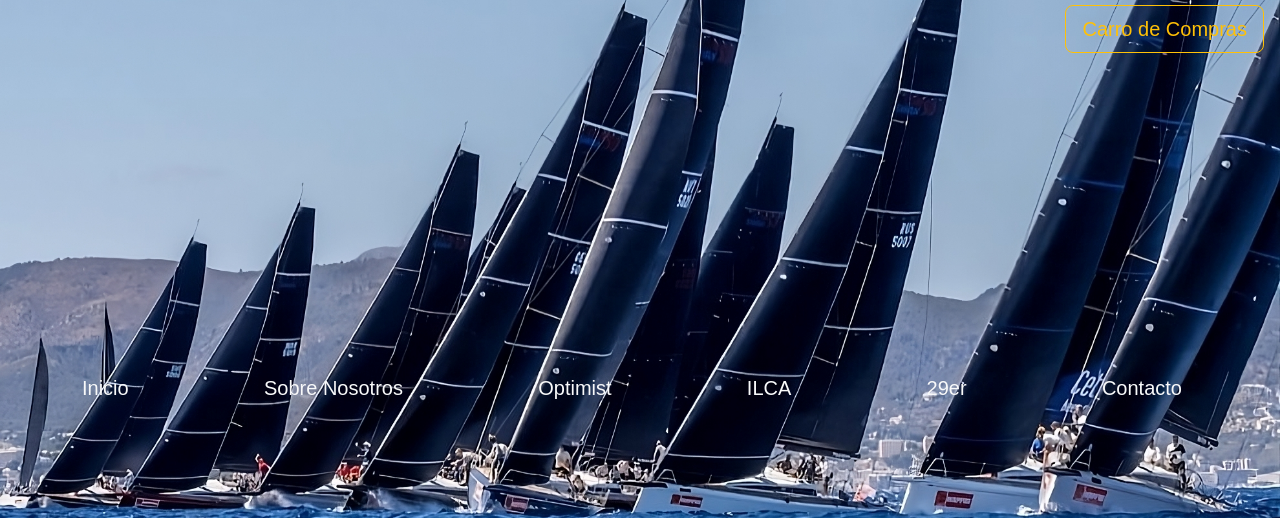
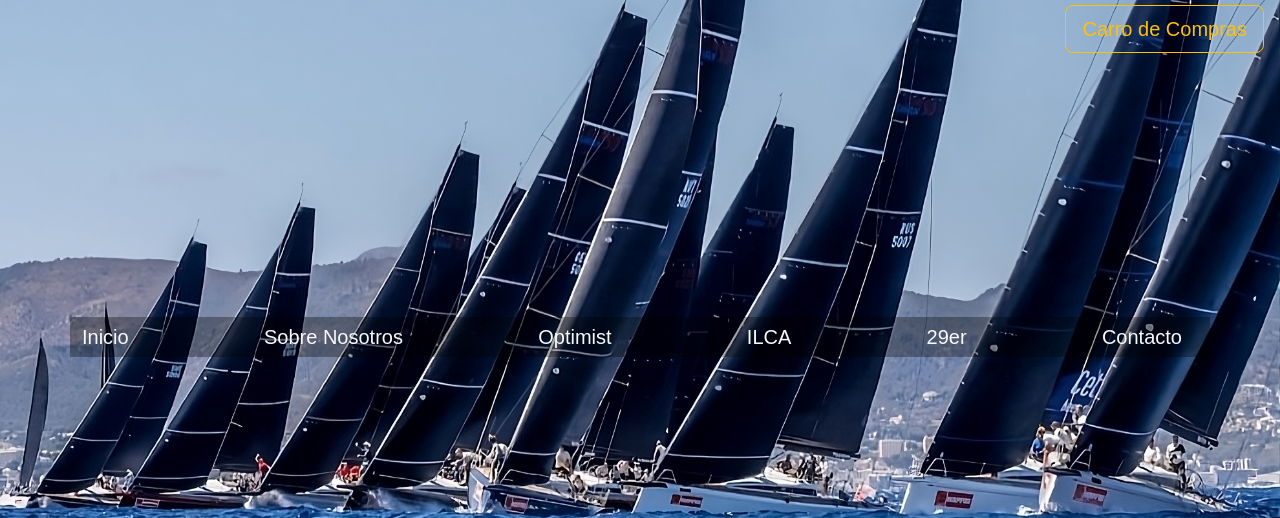
Before and after one commit to Andres173913/pre-entrega-2, a plain HTML site: page index.html in a window 1280 px wide. Shown: the part 212-730 px from the top of the page. Drawn offline with nearby package versions, Linux system fonts and the light colour scheme; a web font is replaced by a local one.

Commit message:
segundo commit

```diff
--- a/estilo.css
+++ b/estilo.css
@@ -216,7 +216,7 @@ footer {
     margin-left: 1rem;
 }
 
-@media only screen and (min-width: 760px) {
+@media only screen and (min-width: 600px) {
 
     .logoheader {
         width: 20rem;
@@ -232,7 +232,7 @@ footer {
     }
 
     .ordenarnav {
-        padding-top: 24% !important;
+        padding-top: 20% !important;
     }
 
     /*Boton Header*/
@@ -318,13 +318,17 @@ footer {
     }
 }
 
-@media only screen and (min-width: 1200px) {
+@media only screen and (min-width: 900px) {
 
     /*header*/
 
+     .ordenarnav {
+        padding-top: 20% !important;
+    }
+
     /*Para el nav de ilca*/
     .navbackground {
-        background-color: #00000000;
+        background-color: #00000054;
     }
 
     /*Main*/
--- a/index.html
+++ b/index.html
@@ -28,9 +28,9 @@
             <button class="btn btn-outline-warning btn-lg">Carro de Compras</button>
         </div>
         <!--Lista de navegacion-->
-        <div class="ordenarnav navbackground">
+        <div class="ordenarnav ">
             <nav class="navbar navbar-expand-lg bg-transparent opacity-100">
-                <div class="container-md">
+                <div class="container-md navbackground">
                     <a class="navbar-brand text-light" href="index.html">Inicio</a>
                     <a class="navbar-brand text-light" href="./pages/sobrenosotros.html">Sobre Nosotros</a>
                     <a class="navbar-brand text-light" href="./pages/optimist.html">Optimist</a>
```
Also changed, not shown: pages/29er.html (+1 -1 lines), pages/contacto.html (+2 -2 lines), pages/sobrenosotros.html (+2 -2 lines).
